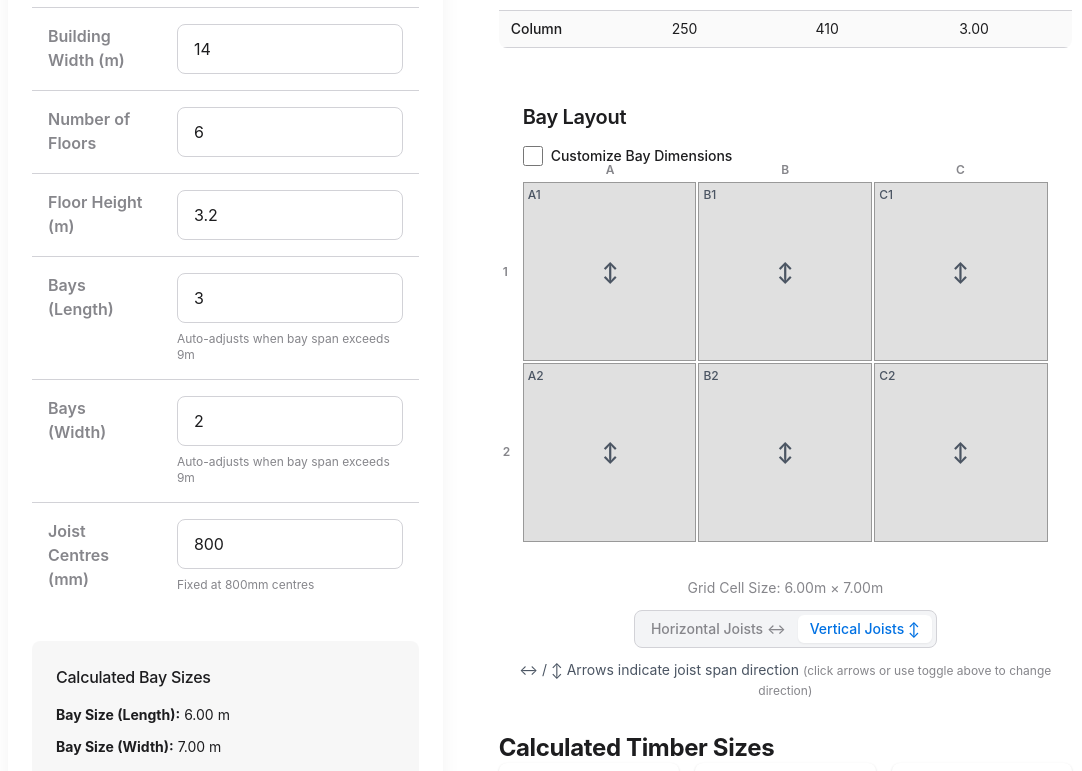
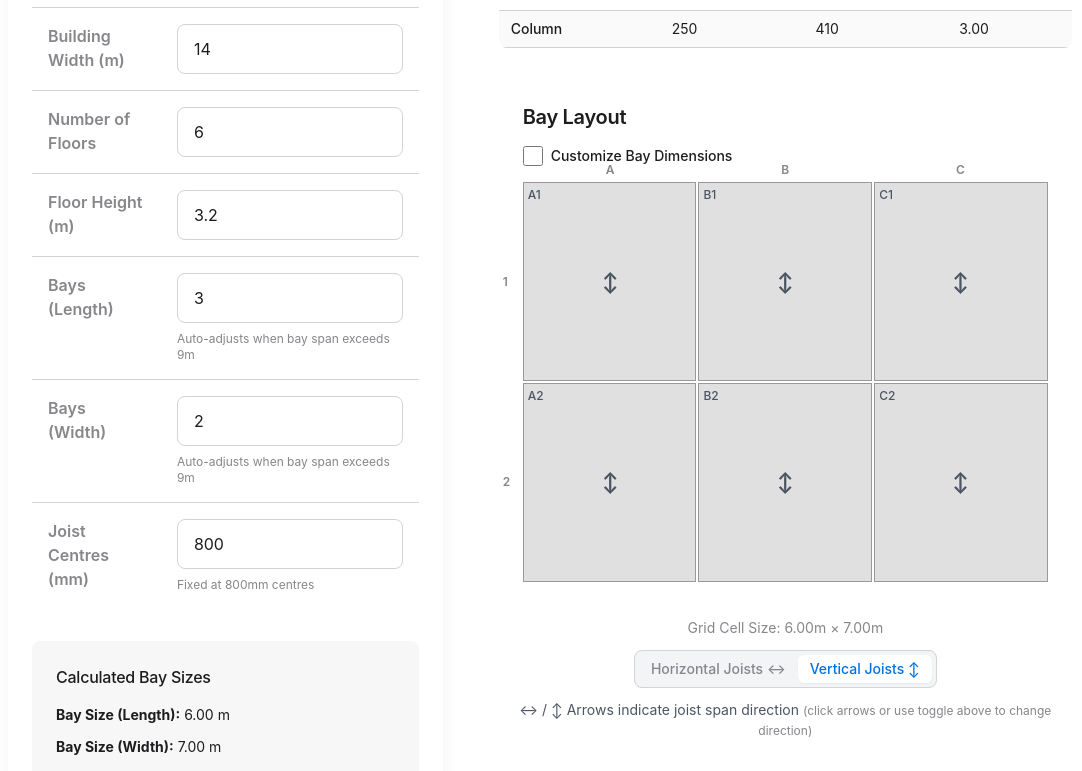
Before and after one commit to Gilbert-Studio-Newbe/MASSLAM-ATC, a Next.js app: page / in a window 1280 px wide. Shown: the part 692-1463 px from the top of the page, without its empty margins (88-1170 px from the left). Built offline with nearby package versions, Linux system fonts and the light colour scheme.

Commit message:
Fix Bay Layout visualization to maintain proportional dimensions

```diff
--- a/src/components/TimberCalculator.js
+++ b/src/components/TimberCalculator.js
@@ -1062,9 +1062,10 @@ export default function TimberCalculator() {
 
                       <div className="flex justify-center">
                         <div className="relative" style={{
-                          height: `${Math.max(250, results.numFloors * 60)}px`,
                           width: '100%',
-                          maxWidth: '600px'
+                          maxWidth: '600px',
+                          aspectRatio: `${buildingLength} / ${buildingWidth}`,
+                          maxHeight: '400px'
                         }}>
                           {/* Calculate bay dimensions */}
                           {(() => {
```
